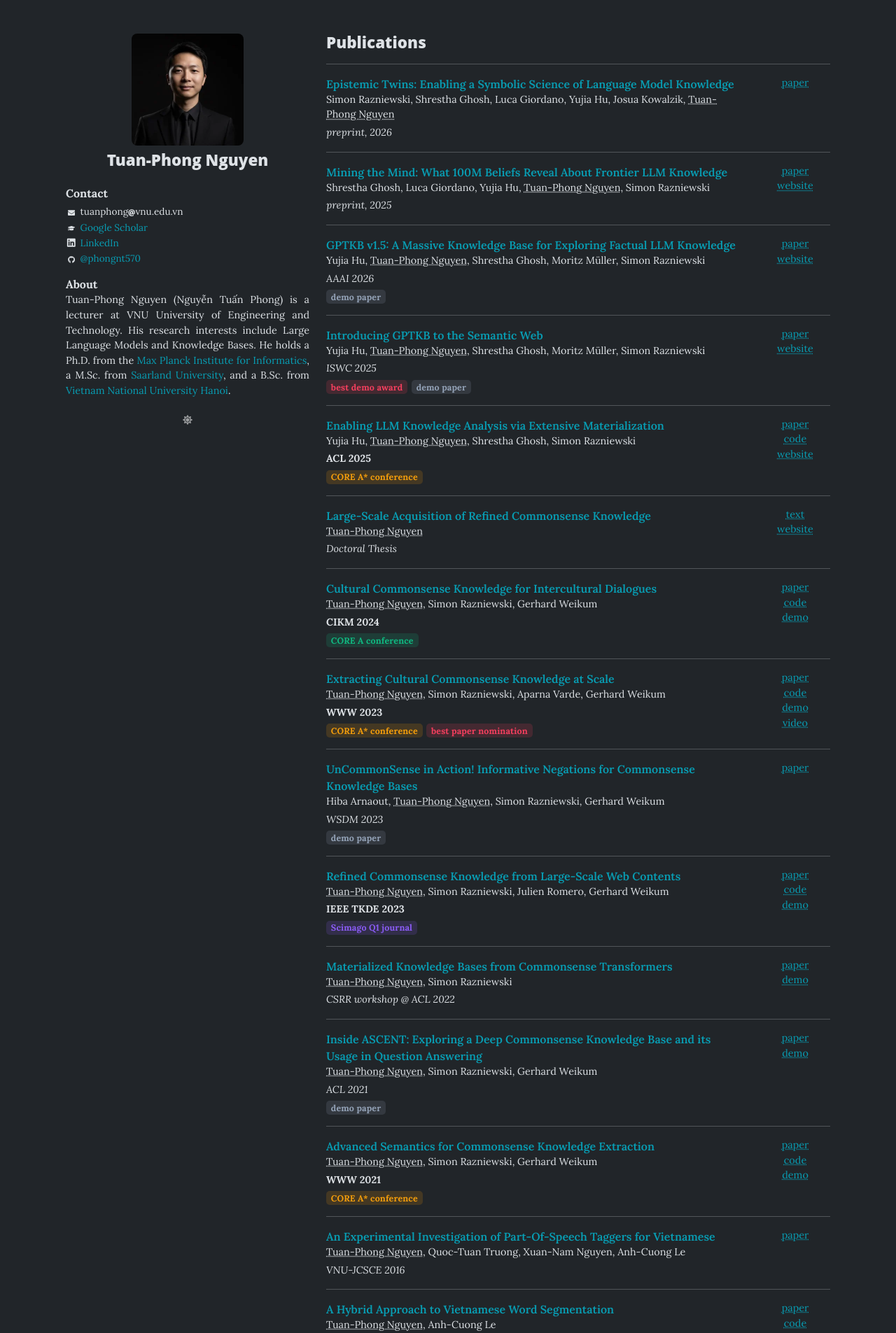
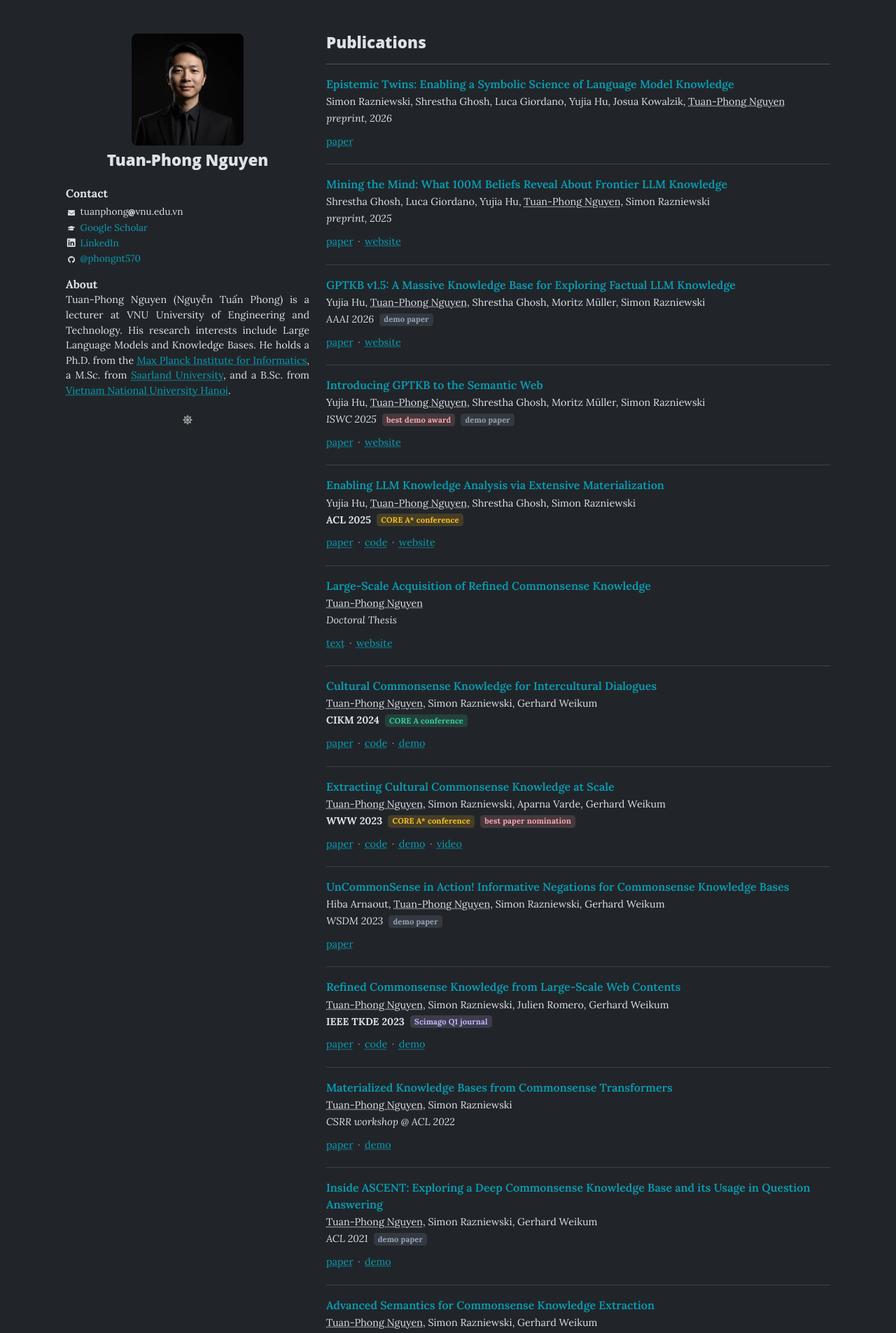
Before and after one commit to phongnt570/phongnt570.github.io, a Jekyll site: the page built from index.html, in a window 1280 px wide. Shown: the top 1905 px of the page at 70% size. Built offline with Jekyll 4.4.1, drawn with Linux system fonts in a browser that asks for light colours.

Commit message:
redesign publication entries; fix accessibility issues
layout changes:
* drop the col-md-10 / col-md-2 split — title, authors, venue+chips,
  and supplementary links now stack in a single column. less wasted
  whitespace when a paper has only one or two links.
* chips live on the same flex row as the venue (wraps to a new line
  on narrow viewports). removes the extra vertical line per paper.
* replace per-paper <hr> with a faint border-bottom on .pub. lighter
  separator between 15+ entries means less visual noise.
* supplementary links are a flex row at the bottom with " · "
  separators on every breakpoint (instead of vertical on desktop /
  inline on mobile). consistent across viewports.

accessibility (lighthouse 80 -> 100):
* chip palette is now driven by --chip-* tokens that swap per theme:
  darker -600 shades on white, brighter -300/-400 on dark. q1 and
  award sit right at the contrast threshold with -400, so they use
  -300 on dark to clear WCAG AA.
* bio paragraph links now have the same dotted underline as the
  author-highlight <u> and supplementary links, so they're
  distinguishable beyond color (WCAG link-in-text-block).
* .pub-links a has 0.3rem vertical padding, lifting the hit-area
  to ~30px tall to meet the 24×24 minimum touch target.
* default.html wraps {{ content }} in <main> for the missing
  landmark.

Co-Authored-By: Claude Opus 4.7 (1M context) <noreply@anthropic.com>

```diff
--- a/_includes/publication.html
+++ b/_includes/publication.html
@@ -1,25 +1,14 @@
-<li class="mb-3" id="{{ include.pub.id }}">
-    <div class="row">
-        <div class="col-12 col-md-10">
-            <div>
+<li class="pub" id="{{ include.pub.id }}">
     <a href="{{ include.pub.url | default: '#' }}"{% if include.pub.url %} target="_blank"{% endif %}>
         <span class="pub-title">{{ include.pub.title }}</span>
     </a>
-            </div>
     <div class="authors">
-                <span>
         {%- for author in include.pub.authors -%}
             {% if author.highlight %}<u>{{ author.name }}</u>{% else %}{{ author.name }}{% endif %}{% unless forloop.last %}, {% endunless %}
         {%- endfor -%}
-                </span>
     </div>
-            <div class="venue">
-                <span class="{% if include.pub.venue_style == 'bold' %}fw-bold{% elsif include.pub.venue_style == 'italic' %}fst-italic{% endif %}">
-                    {{ include.pub.venue }}
-                </span>
-            </div>
-            {%- if include.pub.tier or include.pub.award or include.pub.demo %}
-            <div class="pub-chips">
+    <div class="venue-line">
+        <span class="venue {% if include.pub.venue_style == 'bold' %}fw-bold{% elsif include.pub.venue_style == 'italic' %}fst-italic{% endif %}">{{ include.pub.venue }}</span>
         {%- case include.pub.tier -%}
         {%- when 'A*' %}<span class="pub-tier pub-tier-a-star">CORE A* conference</span>
         {%- when 'A' %}<span class="pub-tier pub-tier-a">CORE A conference</span>
@@ -28,18 +17,12 @@
         {%- if include.pub.award %}<span class="pub-tier pub-award">{{ include.pub.award }}</span>{% endif %}
         {%- if include.pub.demo %}<span class="pub-tier pub-demo">demo paper</span>{% endif %}
     </div>
+    {%- if include.pub.links %}
+    <div class="pub-links">
+        {%- for link in include.pub.links -%}
+            {%- unless forloop.first %}<span class="pub-links-sep" aria-hidden="true">·</span>{% endunless %}
+            <a href="{{ link.url }}" target="_blank">{{ link.label }}</a>
+        {%- endfor -%}
+    </div>
     {%- endif %}
-        </div>
-        <div class="col-12 col-md-2">
-            <div class="supplementary text-md-center">
-                {% for link in include.pub.links %}
-                <div class="d-inline d-md-block">
-                    {% unless forloop.first %}<span class="d-inline d-md-none">·</span>{% endunless %}
-                    <a href="{{ link.url }}" target="_blank">{{ link.label }}</a>
-                </div>
-                {% endfor %}
-            </div>
-        </div>
-    </div>
-    <hr>
 </li>
--- a/_layouts/default.html
+++ b/_layouts/default.html
@@ -70,7 +70,9 @@
 </head>
 
 <body>
-    {{ content }}
+    <main>
+        {{ content }}
+    </main>
 
     <script>
         function toggleMode() {
--- a/static/css/custom.css
+++ b/static/css/custom.css
@@ -37,6 +37,14 @@
     --bg: #ffffff;
     --fg: #212529;
     --muted: rgba(0, 0, 0, 0.55);
+    --border: rgba(0, 0, 0, 0.12);
+
+    /* Chip palette — darker shades for sufficient contrast on white */
+    --chip-a-star: #d97706; /* amber-600  */
+    --chip-a:      #059669; /* emerald-600 */
+    --chip-q1:     #7c3aed; /* violet-600 */
+    --chip-award:  #e11d48; /* rose-600   */
+    --chip-demo:   #64748b; /* slate-500  */
 }
 
 [data-bs-theme="dark"] {
@@ -45,6 +53,16 @@
     --bg: #212529;
     --fg: #dee2e6;
     --muted: rgba(255, 255, 255, 0.55);
+    --border: rgba(255, 255, 255, 0.13);
+
+    /* Chip palette — bright shades for sufficient WCAG AA contrast on
+       the dark bg. q1 and award sit right at the threshold with the
+       -400 stops, so we use -300 for those two. */
+    --chip-a-star: #fbbf24; /* amber-400  */
+    --chip-a:      #34d399; /* emerald-400 */
+    --chip-q1:     #c4b5fd; /* violet-300 */
+    --chip-award:  #fda4af; /* rose-300   */
+    --chip-demo:   #94a3b8; /* slate-400  */
 }
 
 /* ============================================================
@@ -285,33 +303,56 @@ button {
 
 .font-size-9,
 .authors,
-.venue,
-.supplementary {
+.venue {
     font-size: .9rem;
 }
 
 /* ============================================================
    Site-specific: publications
+
+   Single-column card per paper. Title sits at the top, then authors
+   on a tighter line, then a flex row holding the venue and any tier
+   / award / demo chips (so they share a line and wrap together on
+   mobile), then a flex row of supplementary links with enough
+   padding to meet the WCAG 24×24 touch target on touch devices.
+   Papers are separated by a faint bottom border instead of an <hr>.
    ============================================================ */
+.bio-text a,
 .authors u,
-.supplementary a {
+.pub-links a {
     text-decoration-style: dotted;
     text-decoration-line: underline;
 }
 
-.authors {
-    margin-bottom: 0.25rem;
+.pub {
+    padding-block: 1rem;
+    border-bottom: 1px solid var(--border);
+}
+
+.pub:first-child {
+    padding-top: 0;
+}
+
+.pub:last-child {
+    padding-bottom: 0;
+    border-bottom: 0;
 }
 
 .pub-title {
     font-weight: 600;
 }
 
-.pub-chips {
+.authors {
+    margin: 0.2rem 0 0;
+}
+
+.venue-line {
     display: flex;
     flex-wrap: wrap;
-    gap: 0.35em;
-    margin-top: 0.3em;
+    align-items: center;
+    gap: 0.35rem 0.5rem;
+    margin-top: 0.15rem;
+    font-size: 0.9rem;
 }
 
 .pub-tier {
@@ -323,30 +364,30 @@ button {
     letter-spacing: 0.01em;
 }
 
-.pub-tier-a-star {
-    color: #f59e0b;
-    background: rgba(245, 158, 11, 0.16);
+.pub-tier-a-star { color: var(--chip-a-star); background: color-mix(in srgb, var(--chip-a-star) 16%, transparent); }
+.pub-tier-a     { color: var(--chip-a);      background: color-mix(in srgb, var(--chip-a)      16%, transparent); }
+.pub-tier-q1    { color: var(--chip-q1);     background: color-mix(in srgb, var(--chip-q1)     16%, transparent); }
+.pub-award      { color: var(--chip-award);  background: color-mix(in srgb, var(--chip-award)  16%, transparent); }
+.pub-demo,
+.teaching-role  { color: var(--chip-demo);   background: color-mix(in srgb, var(--chip-demo)   16%, transparent); }
+
+.pub-links {
+    display: flex;
+    flex-wrap: wrap;
+    align-items: center;
+    gap: 0.4rem;
+    margin-top: 0.4rem;
+    font-size: 0.9rem;
 }
 
-.pub-tier-a {
-    color: #10b981;
-    background: rgba(16, 185, 129, 0.16);
+.pub-links a {
+    /* vertical padding pushes hit area to ~30px high, clearing the
+       WCAG 2.5.5 24×24 minimum without changing visible alignment. */
+    padding-block: 0.3rem;
 }
 
-.pub-tier-q1 {
-    color: #8b5cf6;
-    background: rgba(139, 92, 246, 0.16);
-}
-
-.pub-award {
-    color: #f43f5e;
-    background: rgba(244, 63, 94, 0.16);
-}
-
-.pub-demo,
-.teaching-role {
-    color: #94a3b8;
-    background: rgba(148, 163, 184, 0.16);
+.pub-links-sep {
+    color: var(--muted);
 }
 
 /* ============================================================
```
Lines whose indentation alone changed are shown as unchanged.
